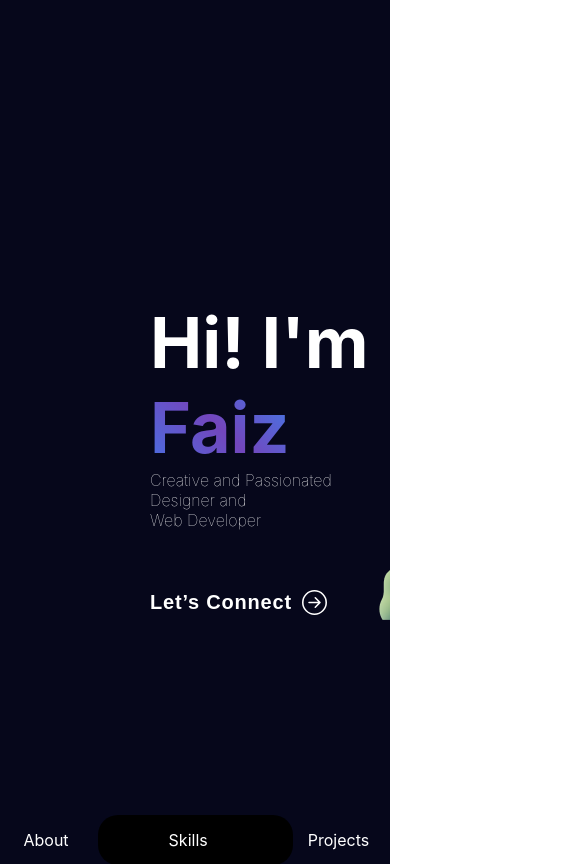
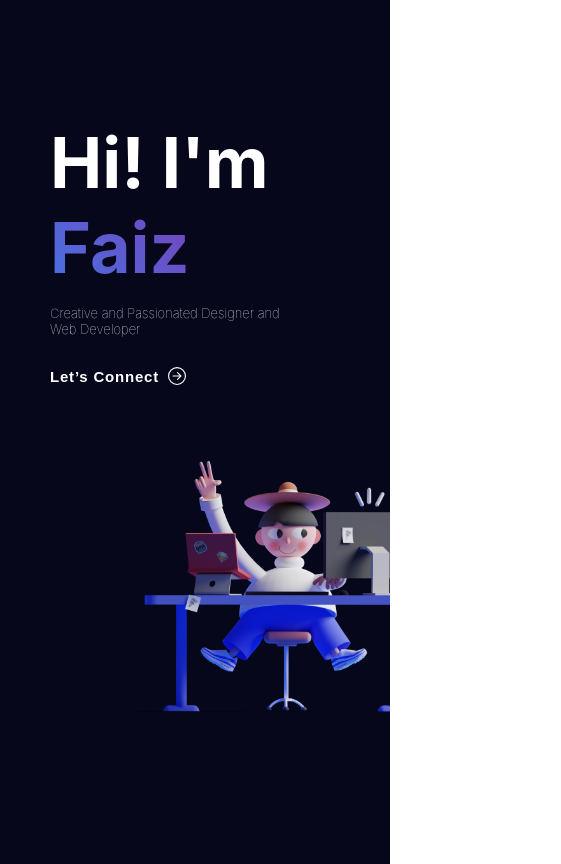
Before and after one commit to Faiz-wdr/my-portfolio, a React (Create React App) app: page / in a window 390 px wide. Shown: the top 864 px of the page, 561 px wide, since content can reach past the window. Built offline with nearby package versions, Linux system fonts and the light colour scheme.

Commit message:
Responsive First Commit

```diff
--- a/src/App.css
+++ b/src/App.css
@@ -1,4 +1,5 @@
 * {
   margin: 0;
   padding: 0;
+
 }
--- a/src/App.js
+++ b/src/App.js
@@ -1,4 +1,3 @@
-import logo from './logo.svg';
 import './App.css';
 import Router from './Router';
 
--- a/src/Pages/LandingPage/LandingPage.css
+++ b/src/Pages/LandingPage/LandingPage.css
@@ -1,23 +1,44 @@
 * {
-    margin: 0;
-    padding: 0;
+
   }
 .Body{
-  background: url('../../assets/img/Bgimg.png');
+  /* background: url('../../assets/img/Bgimg.png');
   background-position: top;
-    background-repeat: no-repeat;
+    background-repeat: no-repeat; */
+    background-color: #06071B;
+    overflow-x: hidden;
 }
+
 .Banner{
     padding-left: 150px;
-    padding-top: 300px;
+    padding-top: 120px;
     margin-bottom: 200px;
+}
+.flex{
+  display: flex;
+}
+
+.Heading{
+  padding-top: 150px;
 }
 .Heading h1{
     color: white;
     font-size: 70px;
     background-color: transparent;
+  }
 
+  .img{
+    margin-left: 80px;
   }
+
+  .img img{
+    padding-top: 60px;
+    padding-left: 200px;
+    height: 100%;
+    width: 60%;
+    object-fit: contain;
+  }
+
 .Banner p{
     color: white;
     font-weight: lighter;
@@ -32,7 +53,7 @@
   color: #fff;
   font-weight: 700;
   font-size: 20px;
-  margin-top: 60px;
+  margin-top: -90px;
   letter-spacing: 0.8px;
   display: flex;
   align-items: center;
@@ -47,4 +68,93 @@
 }
 .Banner button:hover svg {
   margin-left: 25px;
+
 }
+
+@media (max-width: 414px){
+  .Body{
+    background-color: #06071B;
+  }
+  .Banner{
+    padding-left: 50px;
+    padding-top: 60px;
+    margin-bottom: 200px;
+}
+
+.flex{
+  display: block;
+}
+
+  .Heading{
+    padding-top: 60px;
+  }
+
+  .Heading h1{
+    color: white;
+    font-size: 70px;
+  }
+
+  .Heading span{
+    display: block;
+    background-image: -webkit-linear-gradient(45deg, #4771E3, #7346BD, #3D7FEB);
+    -webkit-background-clip: text;
+    -webkit-text-fill-color: transparent;
+}
+
+.Banner p{
+  color: white;
+  font-weight: lighter;
+  font-size: small;
+  margin-top: 15px;
+}
+
+.Banner button {
+  margin-top: 30px;
+  color: #fff;
+  font-weight: 700;
+  font-size: 15px;
+  letter-spacing: 0.8px;
+  align-items: center;
+  background-color: #06071B;
+  border: none;
+}
+.Banner button svg {
+  width: 18px;
+  height: 18px;
+  margin-left: 8px;
+  position: relative;
+  line-height: 2;
+  transition: 0.3s ease-in-out;
+  animation: mymove 1s infinite;
+}
+.Banner button:hover svg {
+  margin-left: 15px;
+
+}
+
+@keyframes mymove {
+  from {left: 0px;}
+  to {left: 8px;}
+}
+
+.img{
+  padding-top: 10px;
+  margin-left: 1px;
+  padding-bottom: 0px;
+}
+
+.img img{
+  padding-bottom: 80px;
+  padding-right: 80px;
+  height: 260px;
+  width: 100%;
+  object-fit: contain;
+  -webkit-transform: scaleX(-1);
+  transform: scaleX(-1);
+}
+
+.navbar{
+  display: none;
+}
+
+}
--- a/src/Pages/LandingPage/LandingPage.js
+++ b/src/Pages/LandingPage/LandingPage.js
@@ -1,18 +1,18 @@
-import React, { } from 'react'
-import {  } from 'react-router-dom'
-import NavBar from '../../components/NavBar/NavBar';
-import About from '../../components/Aboutme/Aboutme';
-import Footer from '../../components/Footer/Footer';
-import ProjectCard from '../../components/ProjectCard/ProjectCard';
-import './LandingPage.css'
-import { ArrowRightCircle } from 'react-bootstrap-icons';
-import Bgimg from '../../assets/img/Bgimg.png'
+import React from "react";
+import {} from "react-router-dom";
+import NavBar from "../../components/NavBar/NavBar";
+import About from "../../components/Aboutme/Aboutme";
+import Footer from "../../components/Footer/Footer";
+import ProjectCard from "../../components/ProjectCard/ProjectCard";
+import "./LandingPage.css";
+import { ArrowRightCircle } from "react-bootstrap-icons";
+import vector from "../../assets/img/3dimg.png";
 
-function LandingPage(){
-
+function LandingPage() {
   return (
     <div className="Body">
       <div className="Banner">
+        <div className="flex">
           <div className="Heading">
             <h1>
               Hi! I'm <span>Faiz</span>
@@ -22,14 +22,25 @@ function LandingPage(){
               <br />
               Web Developer
             </p>
-            <button onClick={() => console.log('connect')}>Let’s Connect <ArrowRightCircle size={25} /></button>
+            <div className="btn">
+          <button onClick={() => console.log("connect")}>
+            Let’s Connect <ArrowRightCircle size={25} />
+          </button>
         </div>
           </div>
+            <div className="img">
+              <img size="small" alt="vector img" src={vector}></img>
+            </div>
+        </div>
+
+      </div>
+      <div className="navbar">
         <NavBar />
+      </div>
       <About />
       <ProjectCard />
       <Footer />
     </div>
   );
 }
-export default LandingPage
+export default LandingPage;
--- a/src/index.css
+++ b/src/index.css
@@ -6,7 +6,9 @@ body {
   -webkit-font-smoothing: antialiased;
   -moz-osx-font-smoothing: grayscale;
 }
-
+#root{
+  background-color: blue;
+}
 code {
   font-family: source-code-pro, Menlo, Monaco, Consolas, 'Courier New',
     monospace;
```
Also changed, not shown: src/assets/img/3dimg.png (added). Lines whose indentation alone changed are shown as unchanged.
